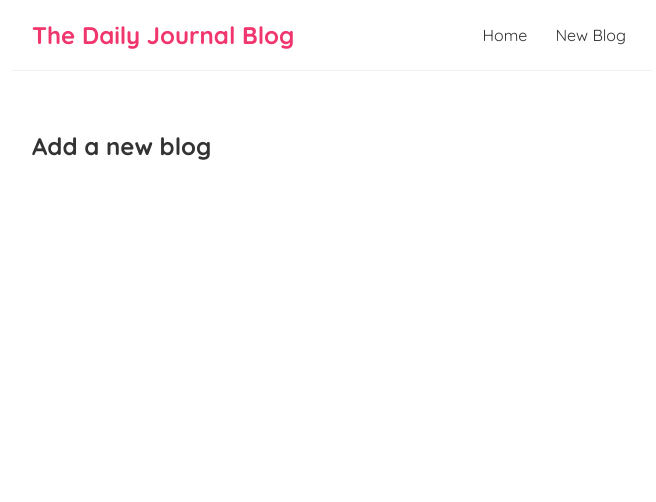
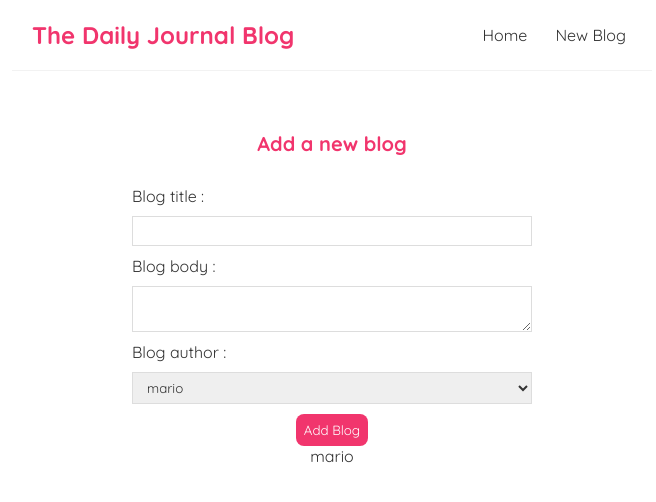
Before and after one commit to chaitanyatekane/daily-journal, a React (Create React App) app: page /create in a window 1280 px wide. Shown: the top 502 px of the page, without its empty margins (308-964 px from the left). Built offline with nearby package versions, Linux system fonts and the light colour scheme.

Commit message:
controlled inputs (forms)

```diff
--- a/src/Create.js
+++ b/src/Create.js
@@ -1,11 +1,43 @@
+import { useState } from "react";
+
 const Create = () => {
+    const [title, setTitle] = useState('');
+    const [body, setBody] = useState('');
+    const [author, setAuthor] = useState('mario');
+
     return (
         <div className="create">
             <h2>Add a new blog</h2>
+            <form>
+                <label>Blog title :</label>
+                <input
+                    type="text"
+                    required
+                    value={title}
+                    onChange={(e) => setTitle(e.target.value)}
+                />
+                <label>Blog body :</label>
+                <textarea
+                    required
+                    value={body}
+                    onChange={(e) => setBody(e.target.value)}
+                >
+                </textarea>
+                <label>Blog author :</label>
+                <select
+                    value={author}
+                    onChange={(e) => setAuthor(e.target.value)}
+                >
+                    <option value="mario">mario</option>
+                    <option value="yoshi">yoshi</option>
+                </select>
+                <button>Add Blog</button>
+                <p>{ title }</p>
+                <p>{ body }</p>
+                <p>{ author }</p>
+            </form>
         </div>
     );
 }
-    <div className="create">
-        <h2>Add a new blog</h2>
-    </div>
+
 export default Create;
--- a/src/index.css
+++ b/src/index.css
@@ -71,3 +71,35 @@
 .blog-details div {
   margin: 20px 0;
 }
+
+/* create new blog form */
+.create {
+  max-width: 400px;
+  margin: 0 auto;
+  text-align: center;
+}
+.create label {
+  text-align: left;
+  display: block;
+}
+.create h2 {
+  font-size: 20px;
+  color: #f1356d;
+  margin-bottom: 30px;
+}
+.create input, .create textarea, .create select {
+  width: 100%;
+  padding: 6px 10px;
+  margin: 10px 0;
+  border: 1px solid #ddd;
+  box-sizing: border-box;
+  display: block;
+}
+.create button {
+  background: #f1356d;
+  color: #fff;
+  border: 0;
+  padding: 8px;
+  border-radius: 8px;
+  cursor: pointer;
+}
```
Also changed, not shown: 1 other file (tests, documents, lock files or other folders).
